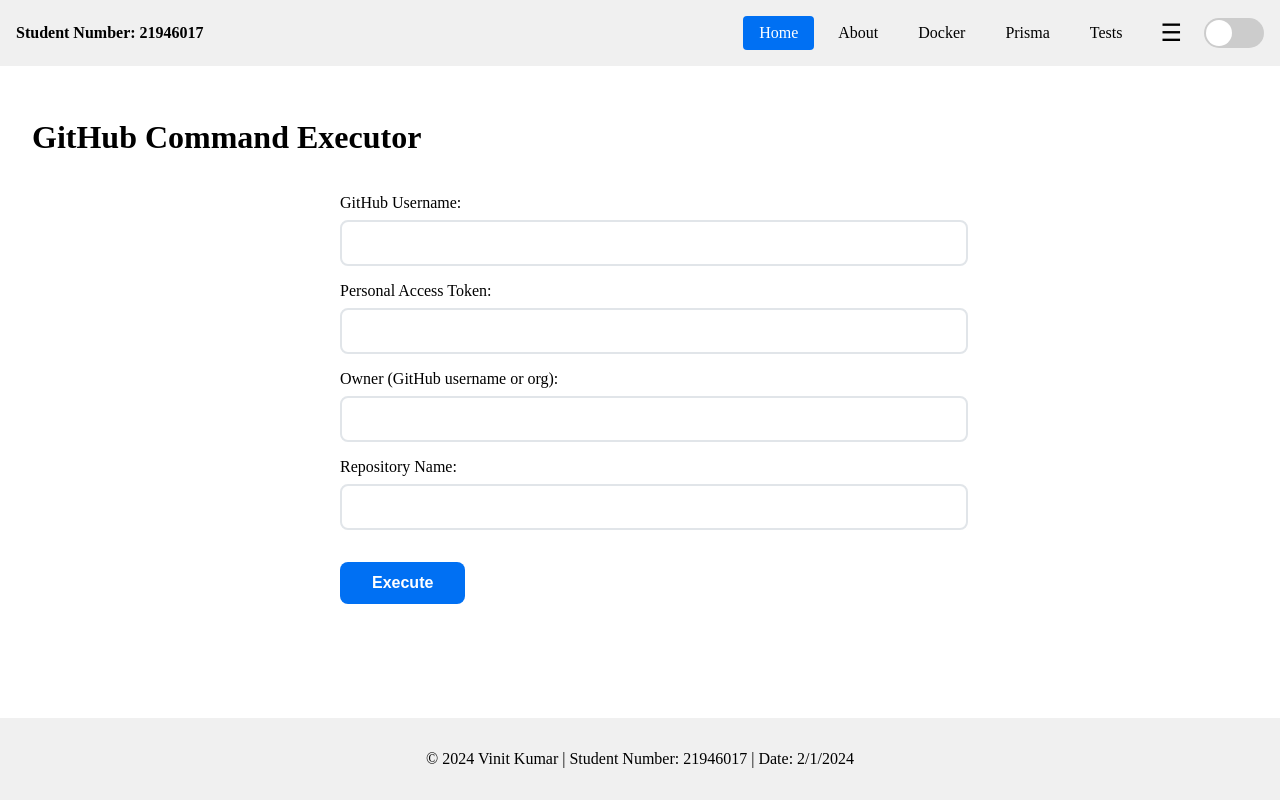
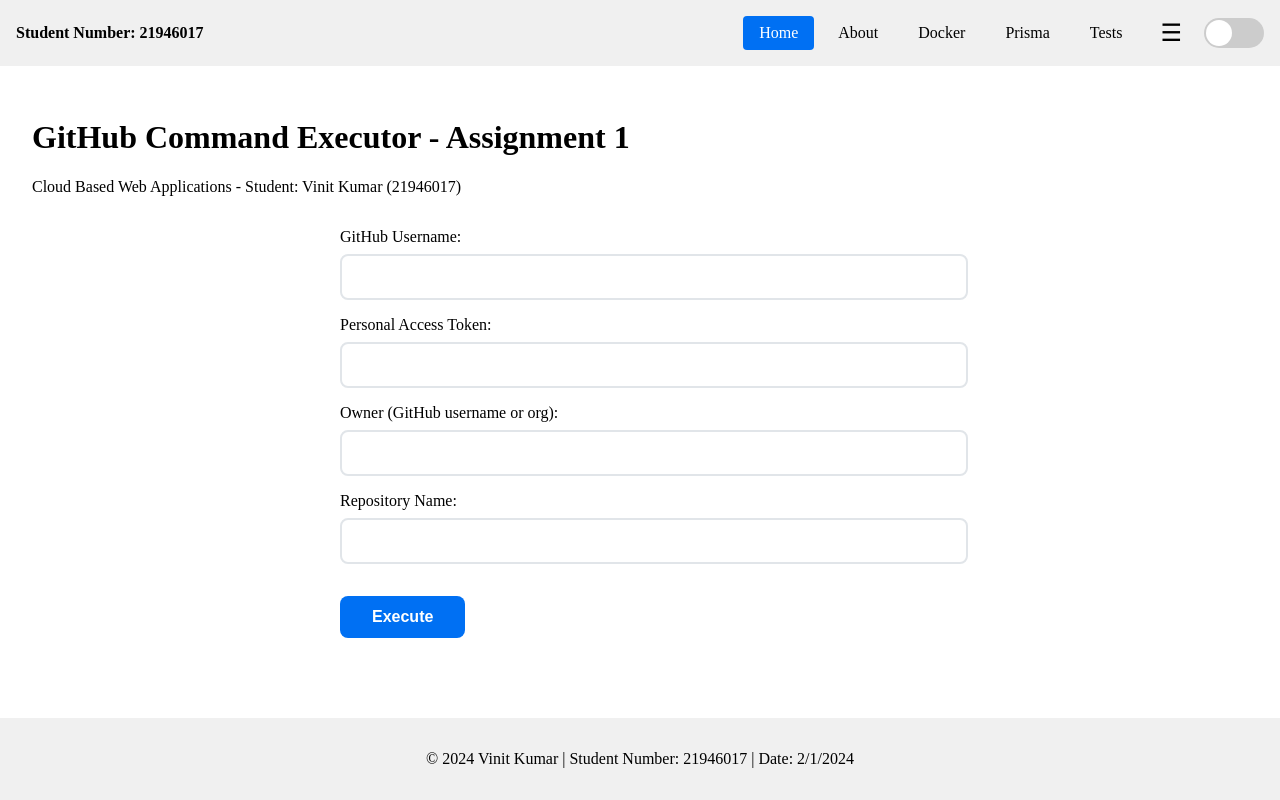
Before and after one commit to VinitKumar0510-sudo/Cbwapp, a Next.js app: page / in a window 1280 px wide. Built offline with nearby package versions, Linux system fonts and the light colour scheme.

Commit message:
feat: Add assignment context and student info to home page

```diff
--- a/app/page.tsx
+++ b/app/page.tsx
@@ -7,7 +7,8 @@
     <div style={{ display: "flex", flexDirection: "column", minHeight: "100vh" }}>
       <Header />
       <main style={{ padding: "2rem", flex: 1 }}>
-        <h1>GitHub Command Executor</h1>
+        <h1>GitHub Command Executor - Assignment 1</h1>
+        <p>Cloud Based Web Applications - Student: Vinit Kumar (21946017)</p>
         <GitHubForm />
       </main>
       <Footer />
```
